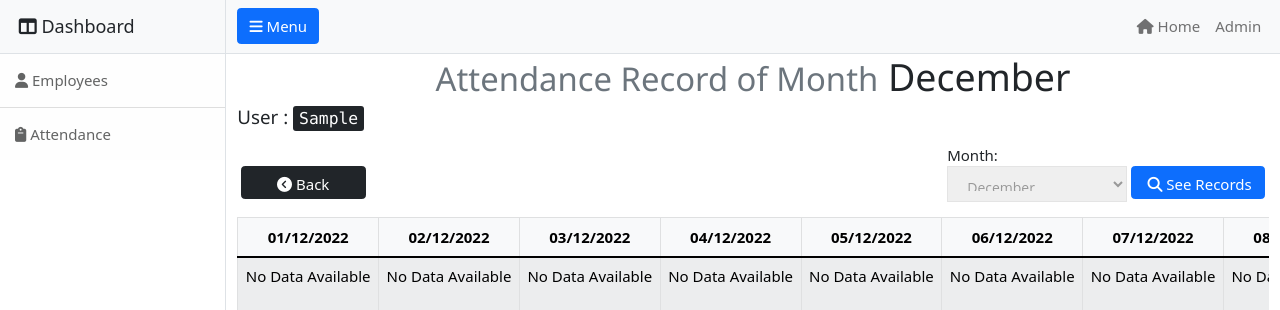
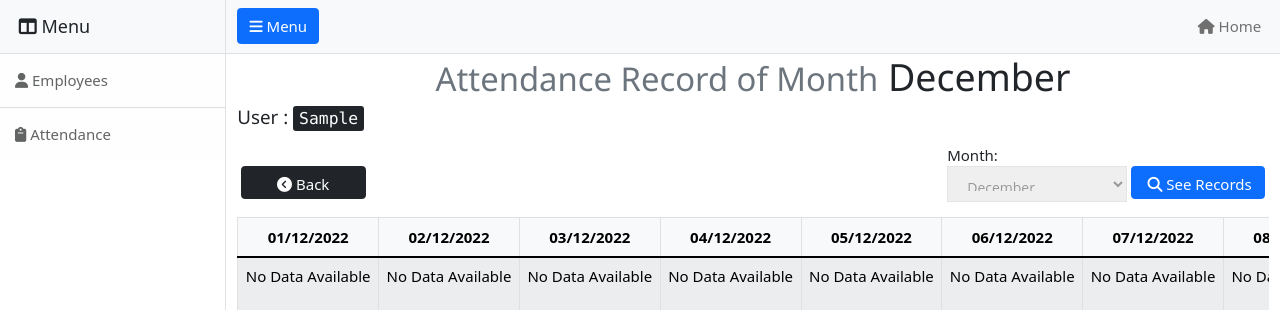
Before and after one commit to amanpreet5911/Attendance-System-Raspberry-pi, a Django app: page /user-attendance/1/ in a window 1280 px wide. Shown: the top 310 px of the page. Run offline with Django 4.2, Linux system fonts and the light colour scheme; tables that the repository leaves empty hold one stand-in row (values such as "Sample post"); some libraries are stand-ins or nearby versions.

Commit message:
updated Ui

```diff
--- a/templates/base.html
+++ b/templates/base.html
@@ -25,7 +25,7 @@
         <div class="d-flex" id="wrapper">
             <!-- Sidebar-->
             <div class="border-end bg-white" id="sidebar-wrapper">
-                <div class="sidebar-heading border-bottom bg-light"><i class="fas fa-light fa-table-columns"></i> Dashboard</div>
+                <div class="sidebar-heading border-bottom bg-light"><i class="fas fa-light fa-table-columns"></i> Menu</div>
                 <div class="list-group list-group-flush">
                     <a class="list-group-item list-group-item-action list-group-item-light p-3 " href="{% url 'Users'  %}"><i class="fas fa-duotone fa-user"></i> Employees</a>
                     <a class="list-group-item list-group-item-action list-group-item-light p-3" href="{% url 'Attendance'  %}"><i class="fas fa-duotone fa-clipboard"></i> Attendance</a>
@@ -41,7 +41,7 @@
                         <div class="collapse navbar-collapse" id="navbarSupportedContent">
                             <ul class="navbar-nav ms-auto mt-2 mt-lg-0">
                                 <li class="nav-item active"><a class="nav-link" href="{% url 'Home'  %}"><i class="fas fa-duotone fa-house"></i> Home</a></li>
-                                <li class="nav-item active"><a class="nav-link" href="/admin">Admin</a></li>
+                                {% comment %} <li class="nav-item active"><a class="nav-link" href="/admin">Admin</a></li> {% endcomment %}
                             </ul>
                         </div>
                     </div>
```
